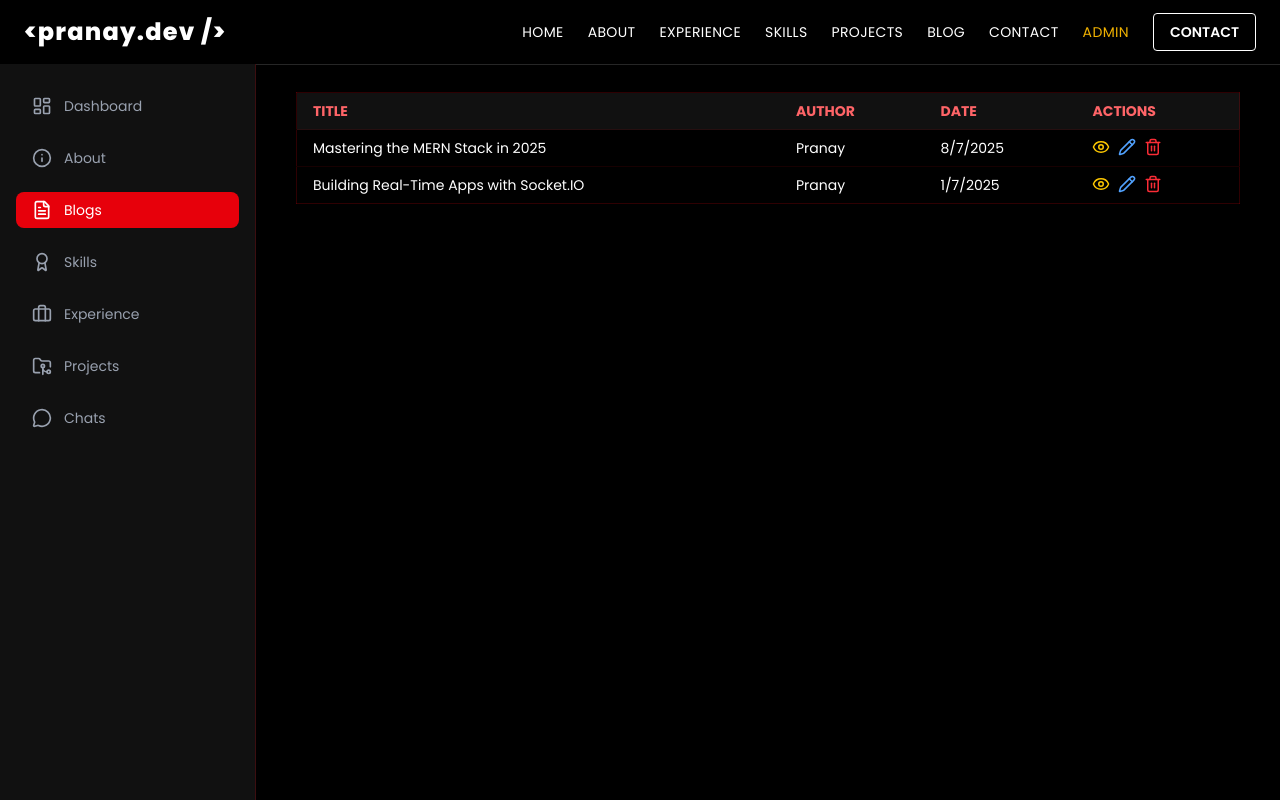
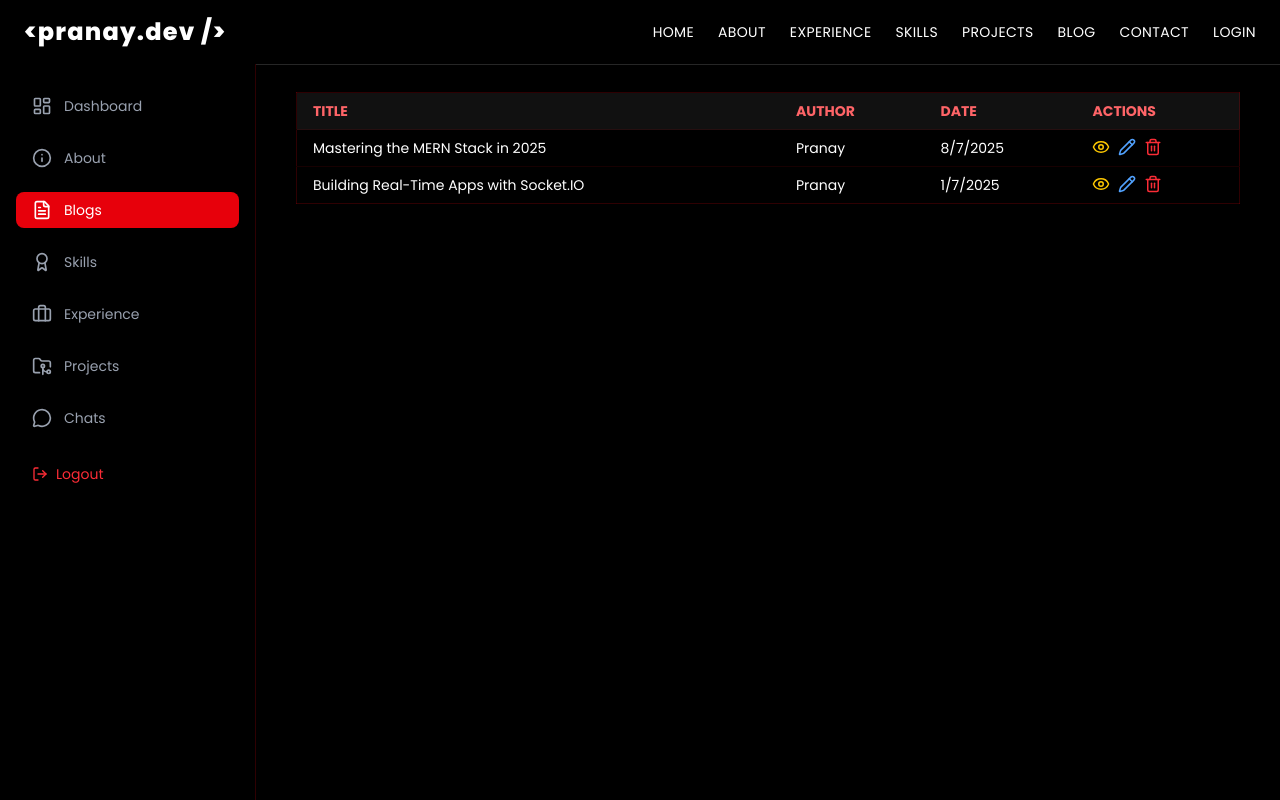
Before and after one commit to pranaybobade84/pranay_portfolio, a React (Vite) app in the folder frontend/: page /admin/blogs in a window 1280 px wide. Built offline with nearby package versions, Linux system fonts and the light colour scheme.

Commit message:
fixed the navbar issue

```diff
--- a/frontend/src/components/Navbar/index.jsx
+++ b/frontend/src/components/Navbar/index.jsx
@@ -6,8 +6,8 @@ const Navbar = () => {
   const [menuOpen, setMenuOpen] = useState(false);
   const { pathname } = useLocation();
 
-  const isAuthenticated = true
-  const isAdmin = true;
+  const isAuthenticated = false
+  const isAdmin = false;
 
   const links = [
     { name: "Home", to: "/" },
@@ -31,7 +31,7 @@ const Navbar = () => {
 
         <div className="flex items-center gap-6">
           {/* Desktop Links */}
-          <nav className="hidden md:flex gap-6 text-sm font-medium uppercase tracking-wide">
+          <nav className="hidden lg:flex gap-6 text-sm font-medium uppercase tracking-wide">
             {links.map((link) => (
               <Link
                 key={link.name}
@@ -62,20 +62,12 @@ const Navbar = () => {
             )}
           </nav>
 
-          {/* Contact Button */}
-          <div className="hidden md:block">
-            <Link
-              to="/contact"
-              className="px-4 py-2 rounded border border-white text-white bg-transparent hover:bg-white hover:text-black transition-all duration-300 font-semibold text-sm uppercase"
-            >
-              Contact
-            </Link>
-          </div>
+
 
           {/* Mobile Menu Button */}
           <button
             onClick={() => setMenuOpen(true)}
-            className="block md:hidden text-white"
+            className="block lg:hidden text-white"
           >
             <Menu size={28} />
           </button>
--- a/frontend/src/layout/AdminLayOut.jsx
+++ b/frontend/src/layout/AdminLayOut.jsx
@@ -24,7 +24,7 @@ const navItems = [
 const AdminLayout = () => {
   return (
     <div className="bg-black text-white font-poppins flex">
-      <aside className="fixed top-16 left-0 h-full w-16 md:w-64 bg-[#111] border-r border-red-600/20 p-4 z-50 transition-all duration-300 flex flex-col items-center md:items-start pt-6">
+      <aside className="fixed top-16 left-0 h-full w-16 md:w-64 bg-black    border-r border-red-600/20 p-4 z-50 transition-all duration-300 flex flex-col items-center md:items-start pt-6">
         <nav className="space-y-4 w-full">
           {navItems.map(({ name, path, icon: Icon }, index) => (
             <NavLink
@@ -48,7 +48,7 @@ const AdminLayout = () => {
 
         <button
           title="Logout"
-          className="mt-auto flex items-center md:justify-start justify-center gap-2 text-red-500 text-sm hover:text-yellow-400 w-full px-0 md:px-4 py-2"
+          className="mt-5 flex items-center md:justify-start justify-center gap-2 text-red-500 text-sm hover:text-yellow-400 w-full px-0 md:px-4 py-2 cursor-pointer"
         >
           <LogOut size={16} />
           <span className="hidden md:inline">Logout</span>
```
